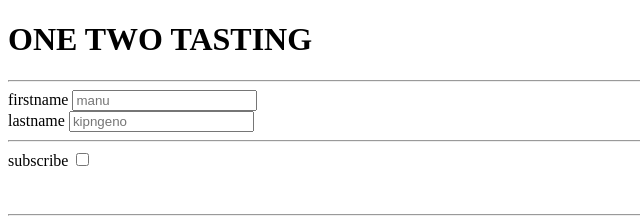
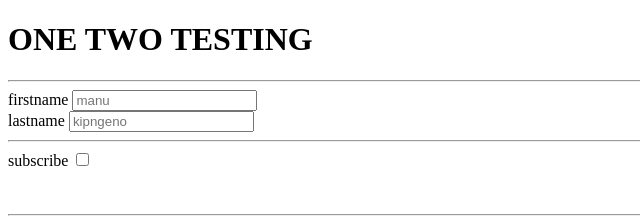
Before and after one commit to mutai375/emt22, a plain HTML site: page index.html in a window 1280 px wide. Shown: the top 221 px of the page, 0-640 px from the left. Drawn offline with Linux system fonts and the light colour scheme.

Commit message:
Update index.html

```diff
--- a/index.html
+++ b/index.html
@@ -6,7 +6,7 @@
     <title>Revision</title>
 </head>
 <body>
-    <h1>ONE TWO TASTING</h1><hr>
+    <h1>ONE TWO TESTING</h1><hr>
     <div>
         <label for="fname">firstname</label>
         <input type="text" id="fname" name="fname" placeholder="manu" required>
@@ -45,4 +45,5 @@
      <img src="calculusp2.jpg" height="1200" width="1200" alt="page 3" title="its simple">
      <hr>
 </body>
+
 </html>
```
